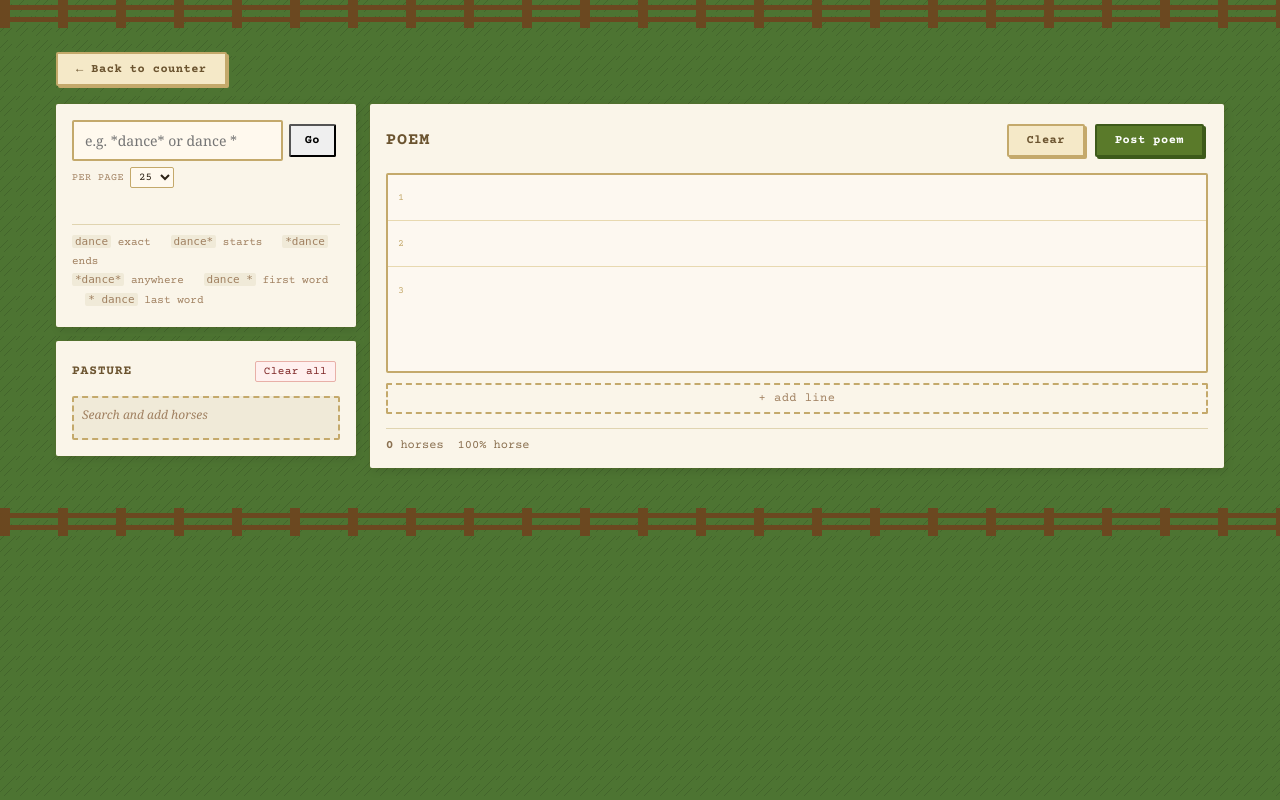
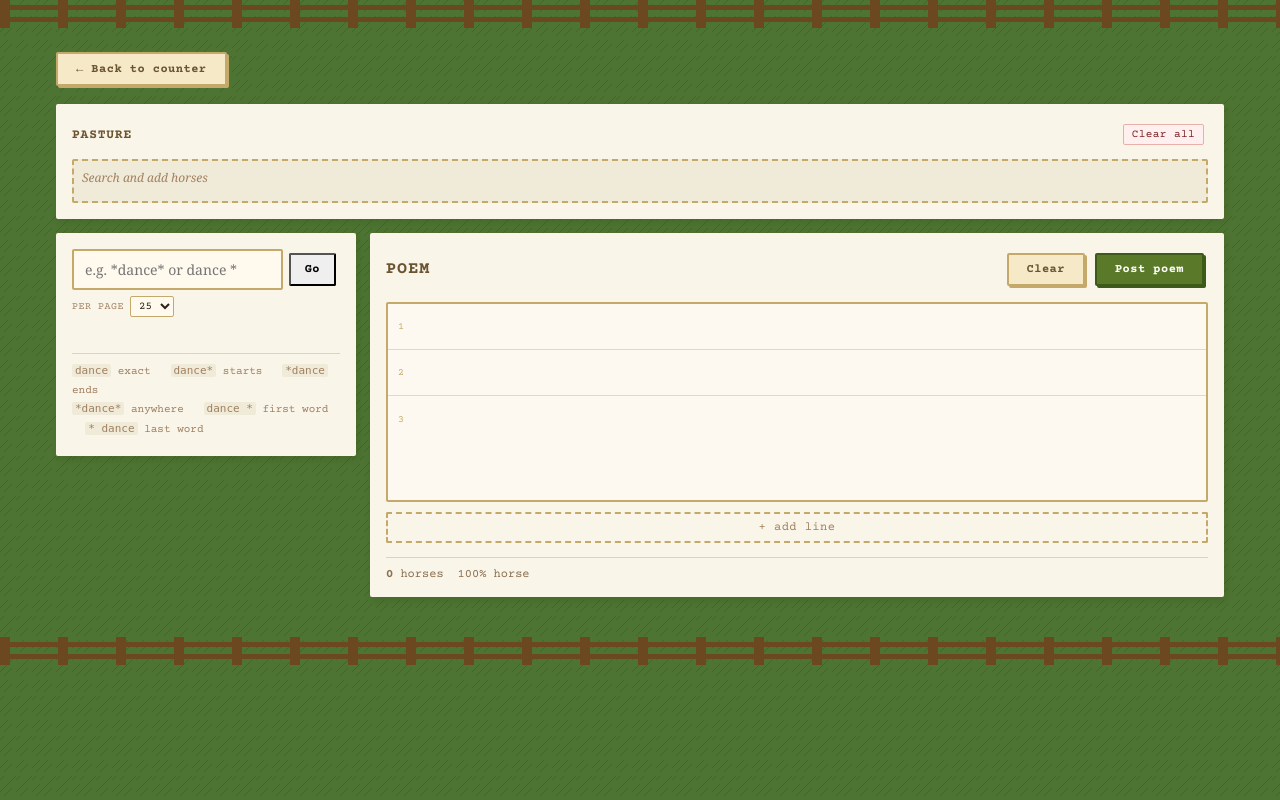
Before and after one commit to metaphorever/horse-counter, a Flask app: page /poetry in a window 1280 px wide. Run offline with Flask 3, Linux system fonts and the light colour scheme.

Commit message:
Poetry editor: pasture full-width on top, search+poem row below
Co-Authored-By: Claude Sonnet 4.6 <noreply@anthropic.com>

```diff
--- a/templates/poetry.html
+++ b/templates/poetry.html
@@ -3,7 +3,8 @@
 
 {% block head %}
 <style>
-.poetry-wrap {
+.poetry-wrap { display: flex; flex-direction: column; gap: 14px; }
+.poetry-bottom {
   display: grid;
   grid-template-columns: 280px 1fr;
   gap: 14px;
@@ -126,11 +127,11 @@
 /* Wider layout on desktop */
 @media (min-width: 900px) {
   .container { max-width: 1200px; }
-  .poetry-wrap { grid-template-columns: 300px 1fr; }
+  .poetry-bottom { grid-template-columns: 300px 1fr; }
   .search-results { max-height: 340px; }
 }
 @media (max-width: 640px) {
-  .poetry-wrap { grid-template-columns: 1fr; }
+  .poetry-bottom { grid-template-columns: 1fr; }
 }
 
 /* Page-size selector */
@@ -190,9 +191,21 @@
 
 <div class="poetry-wrap">
 
-  <!-- LEFT COLUMN -->
+  <!-- PASTURE: full-width on top -->
+  <div class="panel">
+    <div class="pasture-head">
+      <h3>Pasture <span id="pasture-count" style="font-weight:normal;color:#a08060;font-size:11px"></span></h3>
+      <button class="clear-btn" onclick="clearPasture()">Clear all</button>
+    </div>
+    <div class="pasture-tiles" id="pasture-tiles">
+      <span class="pasture-empty">Search and add horses</span>
+    </div>
+  </div>
+
+  <!-- BOTTOM ROW: search left, poem right -->
+  <div class="poetry-bottom">
+
     <div class="left-col">
-
       <!-- Search -->
       <div class="panel">
         <div class="search-row">
@@ -231,21 +244,9 @@
         <div style="font-size:11px;font-weight:bold;color:#888;text-transform:uppercase;letter-spacing:.04em">Recent searches</div>
         <div class="history-tags" id="history-tags"></div>
       </div>
-
-    <!-- Pasture -->
-    <div class="panel">
-      <div class="pasture-head">
-        <h3>Pasture <span id="pasture-count" style="font-weight:normal;color:#a08060;font-size:11px"></span></h3>
-        <button class="clear-btn" onclick="clearPasture()">Clear all</button>
-      </div>
-      <div class="pasture-tiles" id="pasture-tiles">
-        <span class="pasture-empty">Search and add horses</span>
-      </div>
     </div>
 
-  </div>
-
-  <!-- RIGHT COLUMN -->
+    <!-- Poem -->
     <div class="panel poem-panel">
       <div class="poem-head">
         <h2>Poem</h2>
@@ -263,6 +264,8 @@
         <span class="poem-stat">100% horse</span>
         <span class="poem-stat" id="stat-words" style="color:#aaa"></span>
       </div>
+    </div>
+
   </div>
 
 </div>
```
Lines whose indentation alone changed are shown as unchanged.
